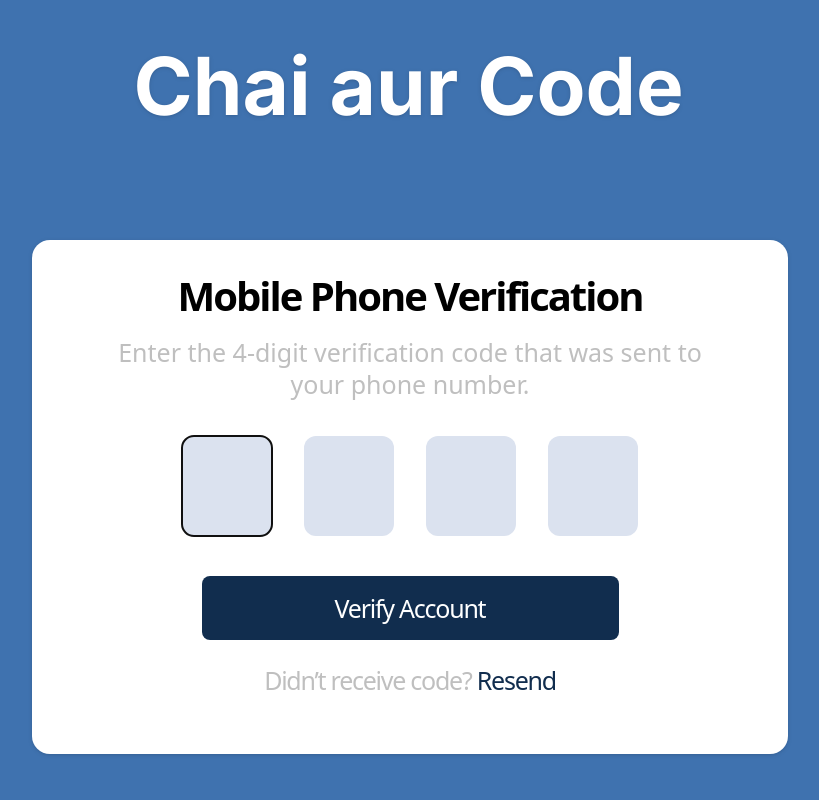
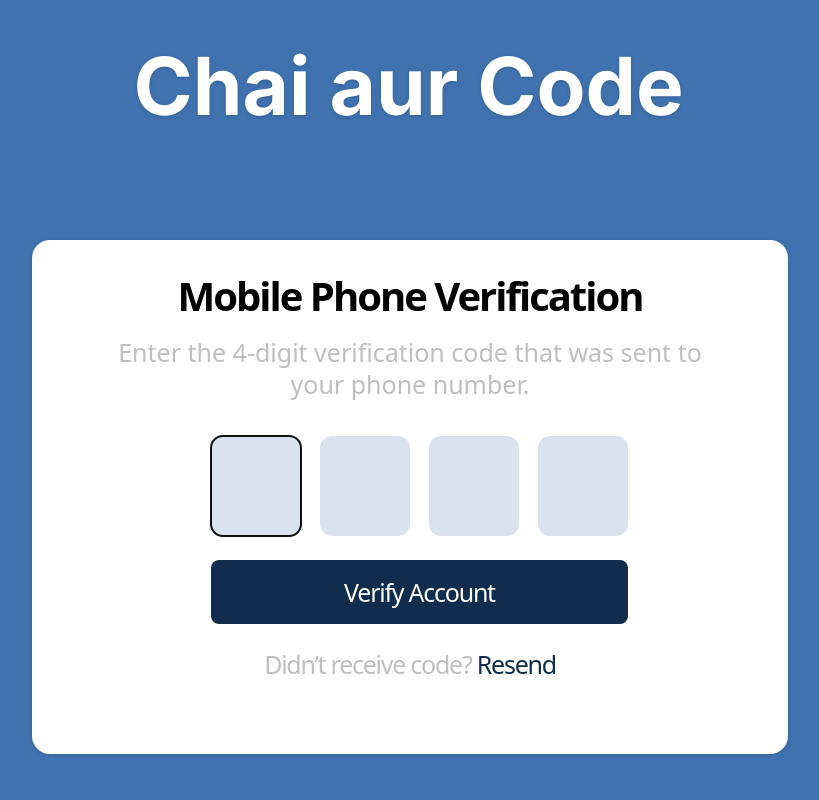
Before and after one commit to Sameer93A/masterji, a React (Vite) app in the folder otpform/: page / in a window 1280 px wide. Shown: the top 800 px of the page, without its empty margins (230-1049 px from the left). Built offline with nearby package versions, Linux system fonts and the light colour scheme.

Commit message:
perfect the button

```diff
--- a/otpform/src/App.tsx
+++ b/otpform/src/App.tsx
@@ -26,7 +26,7 @@
               <OtpInputField length={4} onOtpSubmit={onOtpSubmit} />
             </div>
             <div className="flex justify-center">
-              <button className="w-[417px] h-[64px] top-[540px] left-[548px] rounded-[8px] bg-customDarkBlue mt-[24px]">
+              <button className="w-[417px] h-[64px] top-[540px] left-[548px] rounded-[8px] bg-customDarkBlue mt-[24px] ml-[19px]">
                 <div className="font-dmsans font-[400] text-[25px] leading-8 tracking-customTighter text-center text-white">
                   Verify Account
                 </div>
--- a/otpform/src/components/OtpInputField.tsx
+++ b/otpform/src/components/OtpInputField.tsx
@@ -1,6 +1,6 @@
 import React, { useEffect, useRef, useState } from "react";
 
-export const OtpInputField = ({ length, onOtpSubmit }: any) => {
+export const OtpInputField = ({ length, onOtpSubmit = () => {} }: any) => {
   const [otp, setOtp] = useState(new Array(length).fill(""));
   const inputRef = useRef<any>([]);
   useEffect(() => {
@@ -9,19 +9,19 @@
     }
   });
   const handleChange = (index: any, e: any) => {
-    const value = e.targetl.value;
-
-    if (isNaN(value)) return;
-
+    const value = e.target.value;
     const newOtp = [...otp];
     newOtp[index] = value.substring(value.length - 1);
     setOtp(newOtp);
-
     const combinedOtp = newOtp.join("");
     if (combinedOtp.length === length) {
       onOtpSubmit(combinedOtp);
     }
   };
+
+  const handleClick = (index: any) => {};
+  const handleKeyDown = (index: any) => {};
+
   return (
     <div>
       {otp.map((value, index) => {
@@ -36,7 +36,13 @@
             onChange={(e) => {
               handleChange(index, e);
             }}
-            className="w-[90px] h-[100px] top-[416px] left-[875px] rounded-[12px] bg-customSky m-4 text-sm mt-[36px]"
+            onClick={() => {
+              handleClick(index);
+            }}
+            onKeyDown={() => {
+              handleKeyDown(index, e);
+            }}
+            className="w-[90px] h-[100px] top-[416px] left-[875px] rounded-[12px] bg-customSky ml-[19px] mt-[36px]"
           />
         );
       })}
```
